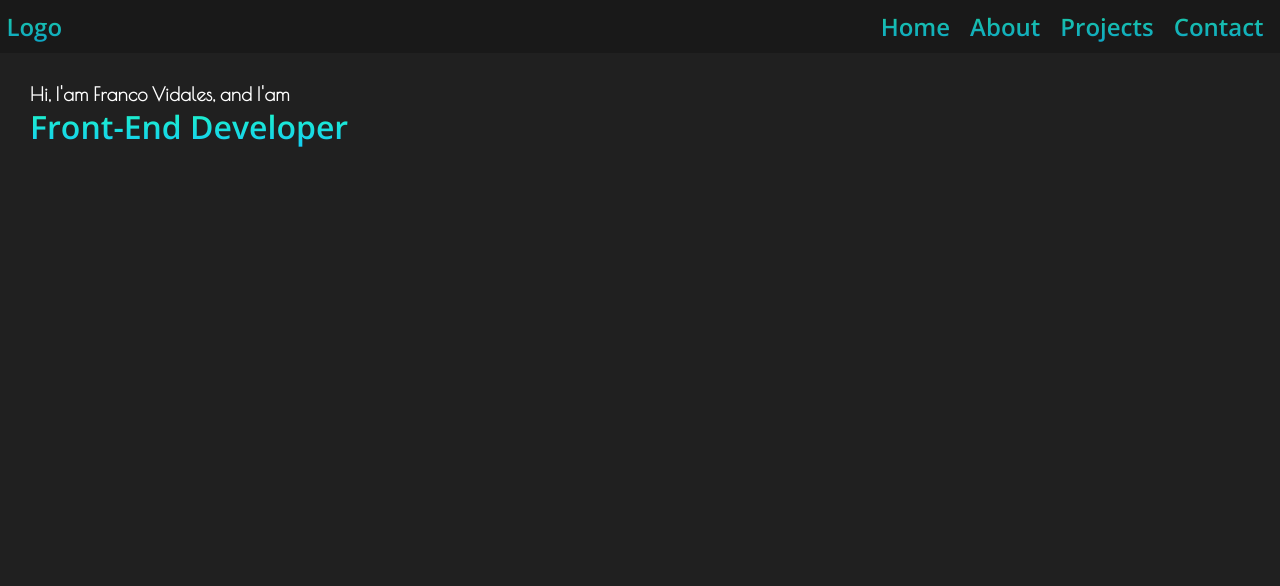
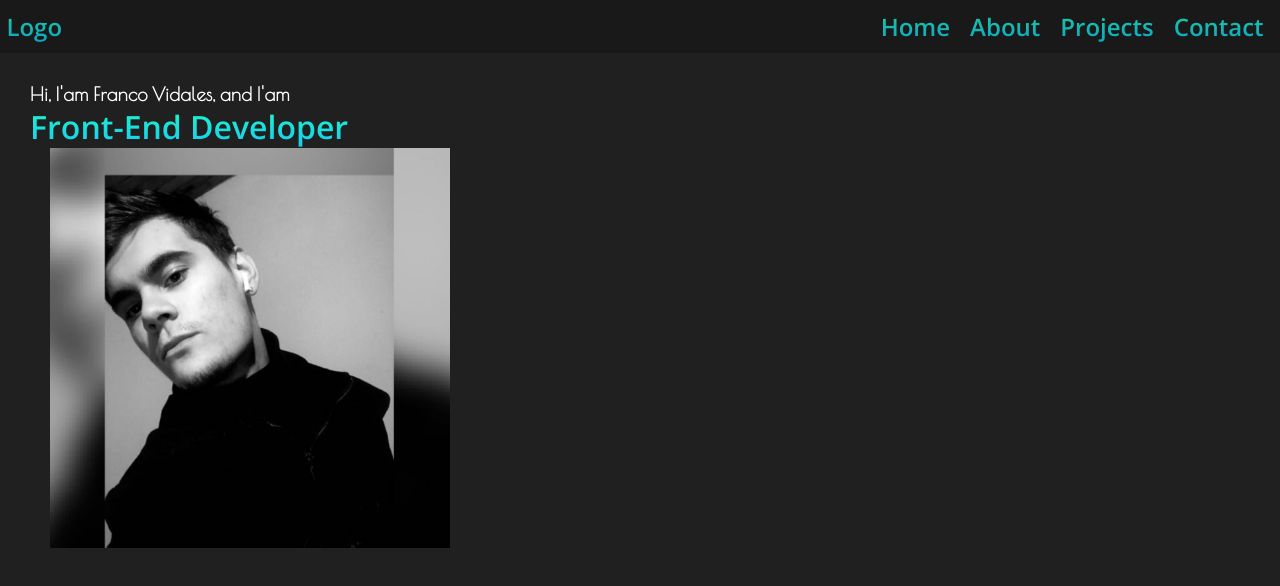
Before and after one commit to KurtCodex/Portfolio, a React (Vite) app: page / in a window 1280 px wide. Shown: the top 586 px of the page. Built offline with nearby package versions, Linux system fonts and the light colour scheme.

Commit message:
Update0.5-img

```diff
--- a/src/components/Home.jsx
+++ b/src/components/Home.jsx
@@ -1,6 +1,6 @@
 import React from 'react'
 import "../styles/home.scss"
-
+import IAMimg from "../assets/img/Iam-IMG2.jpeg"
 
 export const Home = () => {
     return (
@@ -15,7 +15,7 @@ export const Home = () => {
                     </div>
                 </div>
                 <div className='img-home'>
-                    <img src="" alt="" />
+                    <img src={IAMimg} alt="" />
                 </div>
             </div>
         </>
--- a/src/styles/home.scss
+++ b/src/styles/home.scss
@@ -1,6 +1,6 @@
 .box-home {
     display: flex;
-    flex-direction: row;
+    flex-direction: column;
     justify-content: flex-start;
 
 
@@ -32,5 +32,19 @@
         }
     }
 
+    .img-home {
+        display: flex;
+        flex-direction: column;
+        justify-content: flex-start;
+        align-items: center;
+        width: 55vh;
+        height: 55vh;
+
+        img {
+            width: 50vh;
+            height: 50vh;
+        }
+    }
+
 
 }
```
Also changed, not shown: src/assets/img/Iam-IMG.jpeg (added), src/assets/img/Iam-IMG2.jpeg (added).
